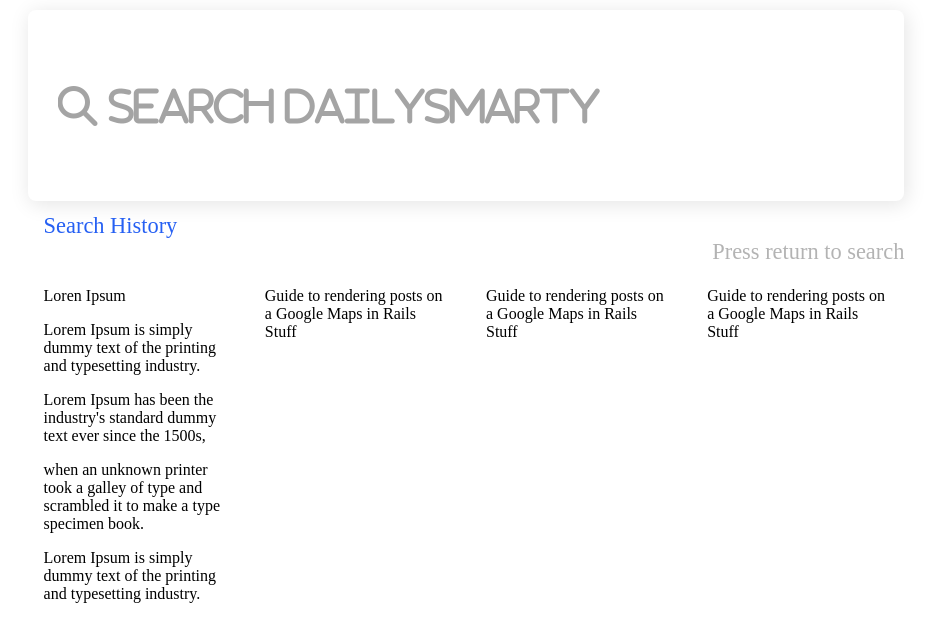
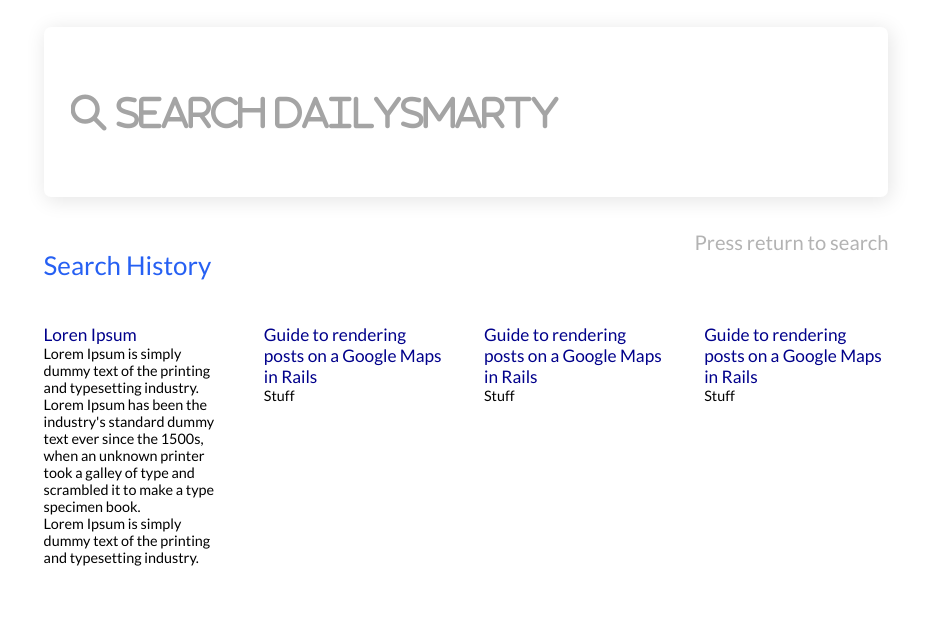
Before and after one commit to Lumin0l/Bottega_FullStack_Module_1, a plain HTML site: page SearchEngine_front_ex02/search_engine_ex02.html in a window 1280 px wide. Shown: the part 331-950 px from the top of the page, without its empty margins (174-1112 px from the left). After the commit the page ends 897 px from the top, so only its background shows below. Drawn offline with Linux system fonts and the light colour scheme.

Commit message:
finished ex02 - grid

```diff
--- a/SearchEngine_front_ex02/search_engine_ex02.html
+++ b/SearchEngine_front_ex02/search_engine_ex02.html
@@ -6,6 +6,9 @@
 	<meta name="viewport" content="width=device-width, initial-scale=1.0">
 	<title>Search Engine Ex02</title>
 	<link rel="stylesheet" href="https://kit.fontawesome.com/d041a5ab54.css" crossorigin="anonymous">
+	<link rel="preconnect" href="https://fonts.googleapis.com">
+	<link rel="preconnect" href="https://fonts.gstatic.com" crossorigin>
+	<link href="https://fonts.googleapis.com/css2?family=Lato&display=swap" rel="stylesheet">
 	<link rel="stylesheet" type="text/css" media="screen" href="styles_search_engine.css" />
 </head>
 <body>
--- a/SearchEngine_front_ex02/styles_search_engine.css
+++ b/SearchEngine_front_ex02/styles_search_engine.css
@@ -1,3 +1,17 @@
+html {
+	font-family: 'Lato', sans-serif;
+	box-sizing: border-box;
+	font-size: 90%;
+}
+
+*,
+*::before,
+*::after {
+	margin: 0;
+	padding: 0;
+	box-sizing: inherit;
+}
+
 .container {
 	display: grid;
 
@@ -69,7 +83,13 @@
 	.search_history_heading {
 		color: #2660f3;
 		margin-bottom: 3rem;
-		font-size: 1.4rem;
+		font-size: 1.8rem;
+	}
+
+	.history_title {
+		color: darkblue;
+		font-weight: 500;
+		font-size: 1.2em;
 	}
 
 	.history_entries {
```
